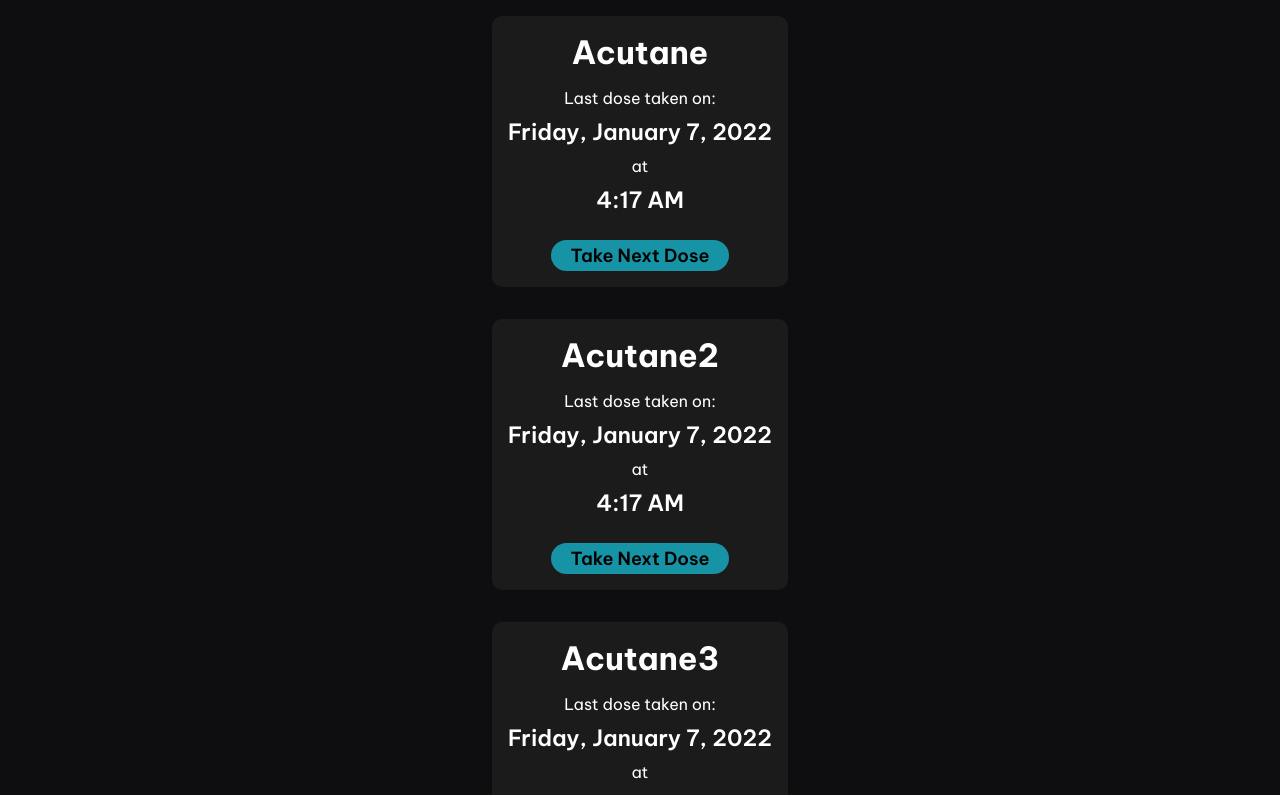
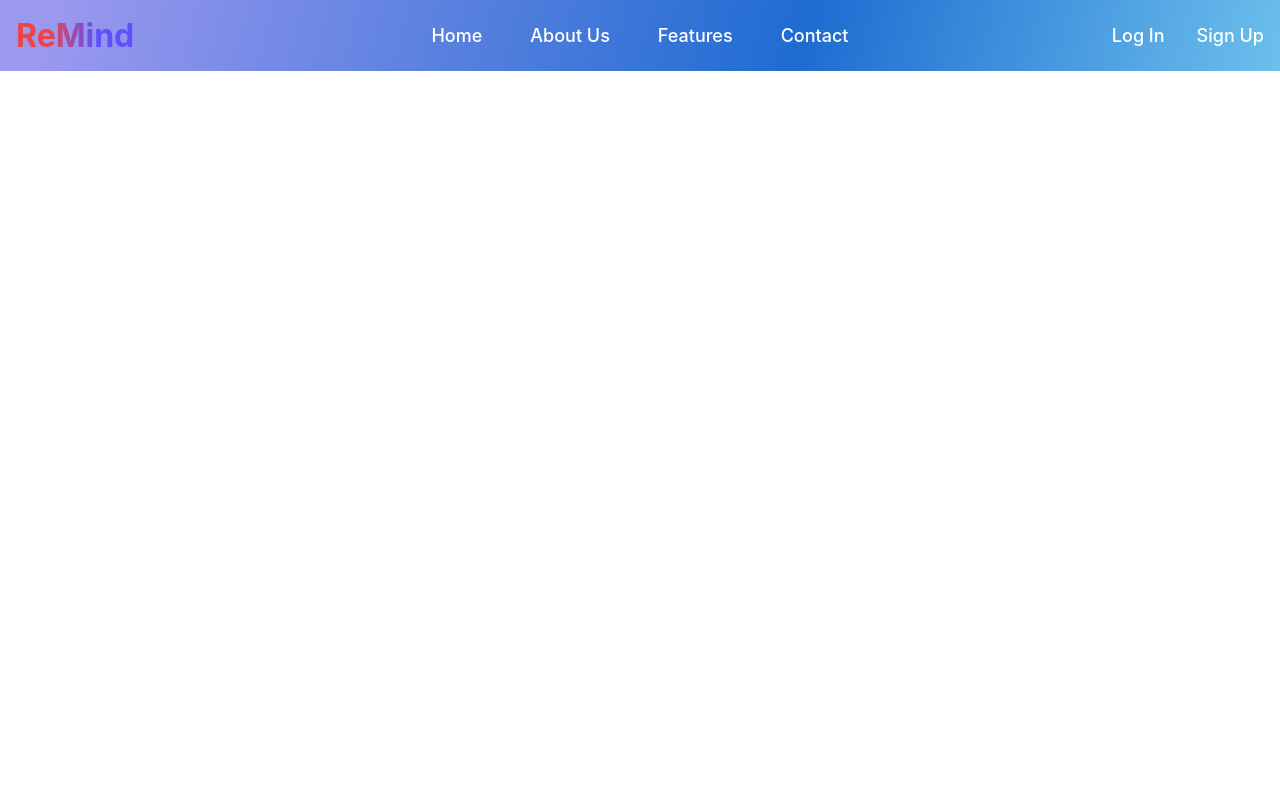
Before and after one commit to MatthewCai2002/MedicationTracker, a React (Create React App) app: page / in a window 1280 px wide. Shown: the top 795 px of the page. Built offline with nearby package versions, Linux system fonts and the light colour scheme; the HTML template or start-up script is replaced by a standard one.

Commit message:
reorganized project, created navbar component

```diff
--- a/public/index.html
+++ b/public/index.html
@@ -25,6 +25,9 @@
       Learn how to configure a non-root public URL by running `npm run build`.
     -->
     <title>React App</title>
+    <link rel="preconnect" href="https://fonts.googleapis.com">
+    <link rel="preconnect" href="https://fonts.gstatic.com" crossorigin>
+    <link href="https://fonts.googleapis.com/css2?family=Roboto:ital,wght@0,100;0,300;0,400;0,500;0,900;1,900&display=swap" rel="stylesheet">
   </head>
   <body>
     <noscript>You need to enable JavaScript to run this app.</noscript>
--- a/src/App.css
+++ b/src/App.css
@@ -1,8 +1,3 @@
-:root {
-    background-color: #0e0e0e;
-
+.App {
+    background: linear-gradient(104.86deg, #9B98EF 4.32%, #1E6CD1 62.7%, #6FC4ED 101.79%);
 }
-
-.App {
-    /* Positioning */
-}
--- a/src/App.js
+++ b/src/App.js
@@ -1,25 +1,20 @@
-import MedicationItem from "./components/MedicationItem";
-import Card from "./components/Card";
+import MedicationItem from "./components/MedicationItem/MedicationItem";
+import NewMedication from "./components/addMedication/MedicationForm";
 import "./App.css";
+import NavBar from "./components/NavBar/NavBar";
 
 function App() {
   const medications = [
     { name: "Acutane", date: new Date() },
     { name: "Acutane2", date: new Date() },
-    { name: "Acutane3", date: new Date() },
-    { name: "Acutane4", date: new Date() },
-    { name: "Acutane5", date: new Date() },
   ];
 
   return (
     <div className="App">
-      <Card>
-        <MedicationItem name={medications[0].name} date={medications[0].date} />
-        <MedicationItem name={medications[1].name} date={medications[1].date} />
-        <MedicationItem name={medications[2].name} date={medications[2].date} />
-        <MedicationItem name={medications[3].name} date={medications[3].date} />
-        <MedicationItem name={medications[4].name} date={medications[4].date} />
-      </Card>
+      {/* <NewMedication />
+      <MedicationItem name={medications[0].name} date={medications[0].date} />
+      <MedicationItem name={medications[1].name} date={medications[1].date} /> */}
+      <NavBar />
     </div>
   );
 }
--- a/src/components/Card.css
+++ b/src/components/Card/Card.css
@@ -2,11 +2,12 @@
     /* layout */
     display: flex;
     flex-direction: column;
+    border-radius: 10px;
     align-items: center;
 
-    width: 100%;
-    border-radius: 10px;
+    /* colour */
+    background-color: #1B1B1B;
+    max-width: 80%;
+    color: #ffffff;
 
-    /* colour */
-    background-color: #0E0E10;
 }
--- a/src/components/MedicationItem.js
+++ /dev/null
@@ -1,25 +0,0 @@
-import "./MedicationItem.css";
-import Card from "./Card"
-
-function MedicationItem(props) {
-    const medicationName = props.name;
-    const medicationTime = props.date.toLocaleString("en-US", { hour: "numeric", minute: "numeric", hour12: true });
-    const medicationDate = props.date.toLocaleString("en-US", { weekday: "long", month: "long", day: "numeric", year: "numeric"})
-
-    return (
-        <div className="medication-item">
-            <div className="medication-info">
-                <h1 className="medication-name"> {medicationName} </h1>
-                <div className="date-container">
-                    <span className="last-taken"> Last dose taken on: </span>
-                    <h2 className="medication-date"> {medicationDate} </h2>
-                    <span className="time-at"> at </span>
-                    <h2 className="medication-time"> {medicationTime} </h2>
-                </div>
-            </div>
-            <button className="dose-btn"> Take Next Dose </button>
-        </div>
-    );
-}
-
-export default MedicationItem;
--- a/src/components/MedicationItem.css
+++ b/src/components/MedicationItem/MedicationItem.css
@@ -4,24 +4,12 @@
 */
 .medication-item {
     /* Layout */
-    display: flex;
-    flex-direction: column;
-    border-radius: 10px;
-    align-items: center;
-
     margin-block: 1rem;
-
-    /* Properties*/
-    max-width: 80%;
 
     /* Fonts */
     font-family: 'Be Vietnam Pro', sans-serif;
     font-weight: 400;
     text-align: center;
-
-    /* colours */
-    background-color: #1B1B1B;
-    color: #ffffff;
 }
 
 .date-container {
@@ -31,7 +19,7 @@
 
 /*
     children
- */
+*/
 
 .medication-name {
     /* Layout */
@@ -40,7 +28,6 @@
 
 .medication-date,
 .medication-time {
-
     /* layout */
     margin-block: 0.625rem;
 
@@ -56,7 +43,8 @@
 
 .dose-btn {
     /* Layout */
-    margin: 1rem 0;
+    margin-bottom: 1.5rem;
+    margin-top: 0.5rem;
     padding: 0.25rem 1.25rem;
 
     /* colour */
@@ -64,7 +52,7 @@
 
     /* Border */
     border: none;
-    border-radius: 20px;
+    border-radius: 5px;
 
     /* Fonts */
     font-family: inherit;
@@ -73,7 +61,9 @@
 }
 
 .dose-btn:hover {
+    transform: scale(1.075);
+    background-color: #d8d8c0;
+
     cursor: pointer;
     transition: all 0.1s ease-in;
-    transform: scale(1.1);
 }
--- /dev/null
+++ b/src/components/MedicationItem/MedicationItem.js
@@ -0,0 +1,32 @@
+import { useState } from "react";
+import Card from "../Card/Card";
+import "./MedicationItem.css";
+
+function MedicationItem(props) {
+    const [date, setDate] = useState(props.date)
+
+    const medicationName = props.name;
+    const medicationDate = date.toLocaleString("en-US", { weekday: "long", month: "long", day: "numeric", year: "numeric"})
+    const medicationTime = date.toLocaleString("en-US", { hour: "numeric", minute: "numeric", hour12: true });
+
+    const updateDateHandler = () => {
+        setDate(new Date())
+    }
+
+    return (
+        <Card className="medication-item">
+            <div className="medication-info">
+                <h1 className="medication-name"> {medicationName} </h1>
+                <div className="date-container">
+                    <span className="last-taken"> Last dose was taken on: </span>
+                    <h2 className="medication-date"> {medicationDate} </h2>
+                    <span className="time-at"> at </span>
+                    <h2 className="medication-time"> {medicationTime} </h2>
+                </div>
+            </div>
+            <button className="dose-btn" onClick={updateDateHandler}> Take Medication </button>
+        </Card>
+    );
+}
+
+export default MedicationItem;
--- /dev/null
+++ b/src/components/NavBar/NavBar.css
@@ -0,0 +1,67 @@
+:root {
+    --ff-main-font: "Roboto";
+    --ff-nav-font-size: 1.125rem;
+    --ff-nav-font-weight: 500;
+    font-family: var(--ff-main-font);
+
+}
+
+/* containers */
+
+.header-container {
+    /* Layout */
+    display: grid;
+    grid-template-columns: repeat(3, 1fr);
+}
+
+.ul-container {
+    /* Layout */
+    display: flex;
+    justify-content: center;
+    align-items: center;
+    margin: 0;
+    padding: 0;
+
+    gap: var(--gap, 3rem);
+
+    /* Other */
+    list-style: none;
+}
+
+.account-container {
+    display: flex;
+    justify-content: flex-end;
+    align-items: center;
+    gap: 2rem;
+    margin-right: 1rem;
+}
+
+/* components */
+.account-container > *,
+.ul-container a {
+    /* Fonts */
+    font-style: normal;
+    font-weight: var(--ff-nav-font-weight);
+    font-size: var(--ff-nav-font-size);
+    color: #fff;
+}
+
+.ul-container > a {
+    text-decoration: none;
+}
+
+.logo {
+    /* Layout */
+    margin: 1rem;
+
+    /* Fonts */
+    font-style: normal;
+    font-weight: 700;
+    font-size: 2rem;
+
+    /* Background */
+    background: linear-gradient(90deg, #F04444 8%, #604FFD 20%);
+    -webkit-background-clip: text;
+    -webkit-text-fill-color: transparent;
+    background-clip: text;
+}
--- /dev/null
+++ b/src/components/NavBar/NavBar.js
@@ -0,0 +1,41 @@
+import "./NavBar.css";
+
+function NavBar() {
+  return (
+    <div className="header-container">
+      <span className="logo"> ReMind</span>
+        <ul className="ul-container">
+          <li>
+            <a>
+              Home
+            </a>
+          </li>
+          <li>
+            <a>
+               About Us
+            </a>
+          </li>
+          <li>
+            <a>
+               Features
+            </a>
+          </li>
+          <li>
+            <a>
+               Contact
+            </a>
+          </li>
+        </ul>
+        <div className="account-container">
+            <a>
+                Log In
+            </a>
+            <a>
+                Sign Up
+            </a>
+        </div>
+    </div>
+  );
+}
+
+export default NavBar;
--- /dev/null
+++ b/src/components/addMedication/MedicationForm.css
@@ -0,0 +1,16 @@
+/*
+    Containers
+*/
+
+.add-med-container {
+    /* Layout */
+    display: flex;
+    flex-direction: column;
+
+    /* Colour */
+    background-color: #d8d8c0;
+    color: #000000;
+
+    /* Fonts */
+    font-family: 'Be Vietnam Pro', sans-serif;
+}
--- /dev/null
+++ b/src/components/addMedication/MedicationForm.js
@@ -0,0 +1,28 @@
+import Card from "../Card/Card";
+import "./MedicationForm.css";
+
+function NewMedication() {
+  return (
+    <Card className="add-med-container">
+        <form className="add-med-form">
+            <div>
+                <label>
+                    Medication Name:
+                    <input type="text"/>
+                </label>
+            </div>
+            <div>
+                <label>
+                    Dosage in mg:
+                    <input type="number" min="0" step="0.1"/>
+                </label>
+            </div>
+            <button type="submit" className="form-submit-btn">
+              Add Medication
+            </button>
+        </form>
+    </Card>
+  );
+}
+
+export default NewMedication;
```
Also changed, not shown: src/components/Card/Card.js (renamed from src/components/Card.js).
